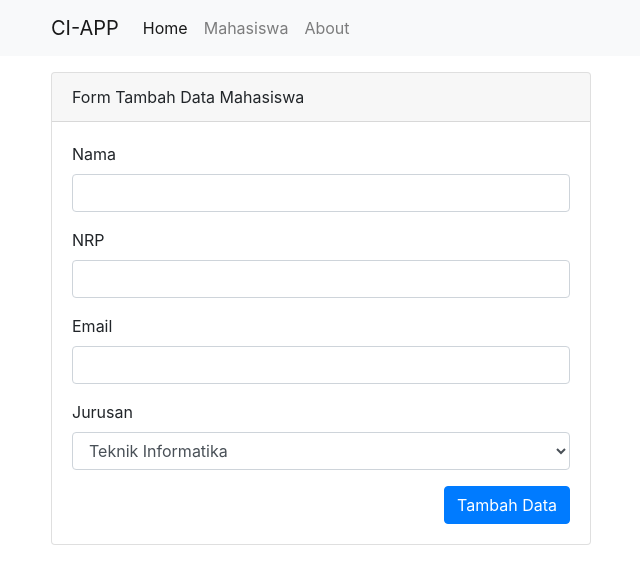
After one commit to LuthNug98/ci-app, a CodeIgniter app: page /rekweb/mahasiswa/tambah in a window 1280 px wide. The commit adds this page. Shown: the top 584 px of the page, without its empty margins (34-674 px from the left). Run offline with CodeIgniter, Linux system fonts and the light colour scheme.

Commit message:
membuat website menggunakan CI bagian 2

```diff
--- a/application/config/autoload.php
+++ b/application/config/autoload.php
@@ -58,7 +58,7 @@ $autoload['packages'] = array();
 |
 |	$autoload['libraries'] = array('user_agent' => 'ua');
 */
-$autoload['libraries'] = array('database');
+$autoload['libraries'] = array('database', 'session');
 
 /*
 | -------------------------------------------------------------------
--- a/application/controllers/Mahasiswa.php
+++ b/application/controllers/Mahasiswa.php
@@ -6,6 +6,7 @@ class Mahasiswa extends CI_Controller {
 	public function __construct() {
 		parent::__construct();
 		$this->load->model('Mahasiswa_model');
+		$this->load->library('form_validation');
 
 	}
 
@@ -18,6 +19,30 @@ class Mahasiswa extends CI_Controller {
 		$this->load->view('mahasiswa/index', $data);
 		$this->load->view('templates/footer');
 	}
+
+	public function tambah() {
+		$data['judul'] = 'Form Tambah Data Mahasiswa';
+
+		$this->form_validation->set_rules('nama', 'Nama', 'required');
+		$this->form_validation->set_rules('nrp', 'NRP', 'required|numeric');
+		$this->form_validation->set_rules('email', 'Email', 'required|valid_email');
+
+		if( $this->form_validation->run() == FALSE ) {
+			$this->load->view('templates/header', $data);
+			$this->load->view('mahasiswa/tambah');
+			$this->load->view('templates/footer');
+	  } else {
+	  	    $this->Mahasiswa_model->tambahDataMahasiswa();
+	  	    $this->session->set_flashdata('flash', 'Ditambahkan');
+	  	    redirect('mahasiswa');
+	  }
+	}
+
+	public function hapus($id) {
+		$this->Mahasiswa_model->hapusDataMahasiswa($id);
+		$this->session->set_flashdata('flash', 'Dihapus');
+		redirect('mahasiswa');
+	}
 }
 
 
--- a/application/models/Mahasiswa_model.php
+++ b/application/models/Mahasiswa_model.php
@@ -5,7 +5,26 @@ class Mahasiswa_model extends CI_model {
 
 
 		return $this->db->get('mahasiswa')->result_array();
-}
+	}
+
+
+	public function tambahDataMahasiswa() {
+		$data = [
+			"nama" => $this->input->post('nama', true),
+			"nrp" => $this->input->post('nrp', true),
+			"email" => $this->input->post('email', true),
+			"jurusan" => $this->input->post('jurusan', true)
+
+		];
+
+		$this->db->insert('mahasiswa', $data);
+	}
+
+	public function hapusDataMahasiswa($id) {
+		$this->db->where('id', $id);
+		$this->db->delete('mahasiswa');
+	}
+
 }
 
 
--- /dev/null
+++ b/application/views/mahasiswa/tambah.php
@@ -0,0 +1,48 @@
+<div class="container">
+
+	<div class="row mt-3">
+		<div class="col-md-6">
+
+			<div class="card">
+			  <div class="card-header">
+			    Form Tambah Data Mahasiswa
+			  </div>
+			  <div class="card-body">
+
+			  		<?php if (validation_errors() ) : ?>
+			  			 	<div class="alert alert-danger" role="alert">
+								<?php echo validation_errors(); ?>
+							</div>
+					<?php endif; ?>
+
+			  		<form action="" method="post">
+						  <div class="form-group">
+						    <label for="nama">Nama</label>
+						    <input type="text" class="form-control" id="nama" name="nama">
+						  </div>
+						  <div class="form-group">
+						    <label for="nrp">NRP</label>
+						    <input type="text" class="form-control" id="nrp" name="nrp">
+						   </div>
+						  <div class="form-group">
+						    <label for="email">Email</label>
+						    <input type="text" class="form-control" id="email" name="email">
+						  </div>
+						   <div class="form-group">
+						    <label for="jurusan">Jurusan</label>
+						    <select class="form-control" id="jurusan" name="jurusan">
+						      <option value="Teknik Informatika">Teknik Informatika</option>
+						      <option value="Teknik Industri">Teknik Industri</option>
+						      <option value="Teknik Pangan">Teknik Pangan</option>
+						      <option value="Teknik Planologi">Teknik Planologi</option>
+						      <option value="Teknik Lingkungan">Teknik Lingkungan</option>
+						    </select>
+						  </div>
+						  <button type="submit" name="tambah" class="btn btn-primary float-right">Tambah Data</button>
+					</form>
+			  </div>
+			</div>
+
+		</div>
+	</div>
+</div>
```
Also changed, not shown: application/language/english/form_validation_lang.php (added, +69 -0 lines), application/views/mahasiswa/index.php (+24 -2 lines).
